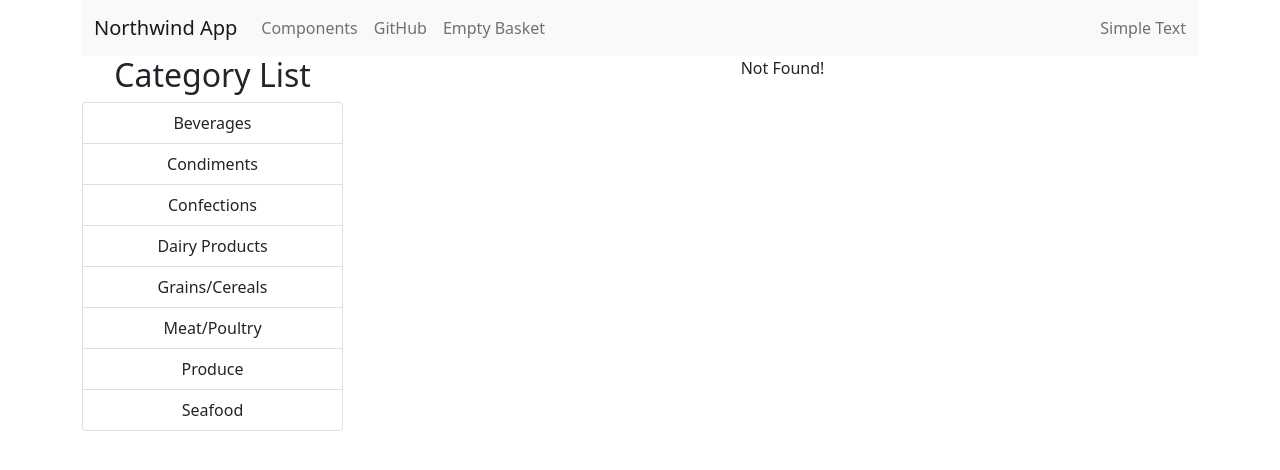
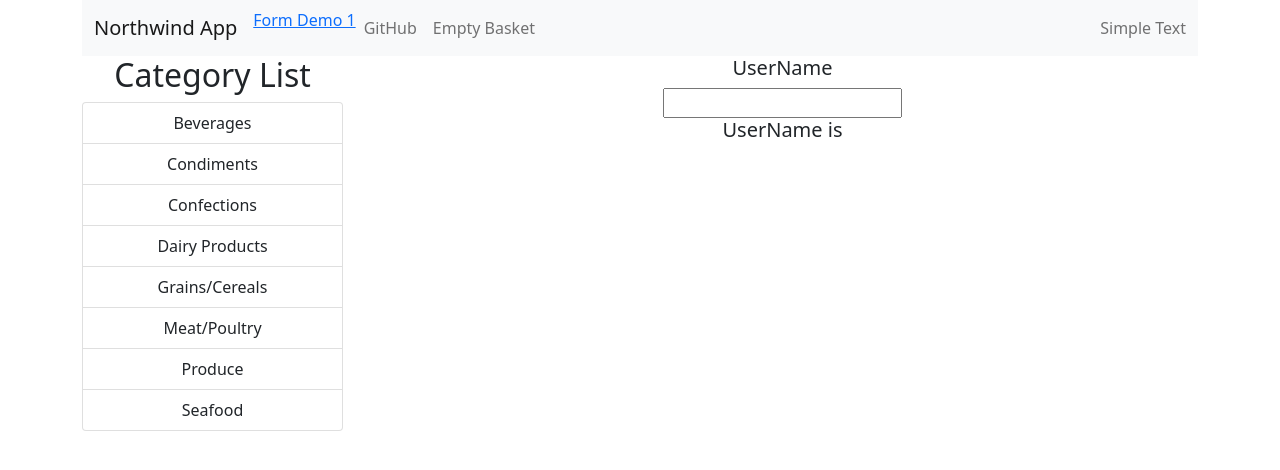
Before and after one commit to GunelYusuf/Category_Product_List_React, a React (Create React App) app: page /form in a window 1280 px wide. Before the commit this address had no page. Shown: the top 470 px of the page. Built offline with nearby package versions, Linux system fonts and the light colour scheme; data requests are answered from the project's data file.

Commit message:
create FormDemo component

```diff
--- a/src/App.js
+++ b/src/App.js
@@ -8,6 +8,7 @@ import alertify from 'alertifyjs'
 import { Routes, Route } from "react-router-dom"
 import CartList from "./components/CartList";
 import NotFound from "./components/NotFound";
+import FormDemo1 from "./components/FormDemo1";
 
 
 class App extends Component {
@@ -84,6 +85,7 @@ class App extends Component {
                                             removeFromCart={this.removeFromCart}
                                         /> }
                                     />
+                                    <Route path="form" element={<FormDemo1/>}/>
                                     <Route path="*" element={<NotFound/>}/>
                            </Routes>
 
--- /dev/null
+++ b/src/components/FormDemo1.js
@@ -0,0 +1,22 @@
+import React, {Component} from 'react';
+
+class FormDemo1 extends Component {
+    state={UserName:" "}
+    onChangeHandler = (event)=>{
+        this.setState({UserName:event.target.value})
+   }
+    render() {
+        return (
+            <div>
+                <form>
+                    <h5>UserName</h5>
+                    <input onChange={this.onChangeHandler} type="text"/>
+                   <h5>UserName is {this.state.UserName}</h5>
+                </form>
+
+            </div>
+        );
+    }
+}
+
+export default FormDemo1;
--- a/src/components/Navi.js
+++ b/src/components/Navi.js
@@ -9,6 +9,7 @@ import  {
     NavLink,
     NavbarText } from 'reactstrap';
 import CartSummary from "./CartSummary";
+import {Link} from 'react-router-dom';
 
 
 class Navi extends Component {
@@ -44,9 +45,9 @@ class Navi extends Component {
                             navbar
                         >
                             <NavItem>
-                                <NavLink href="/components/">
-                                    Components
-                                </NavLink>
+                                <Link to="/form">
+                                   Form Demo 1
+                                </Link>
                             </NavItem>
                             <NavItem>
                                 <NavLink href="https://github.com/reactstrap/reactstrap">
```
